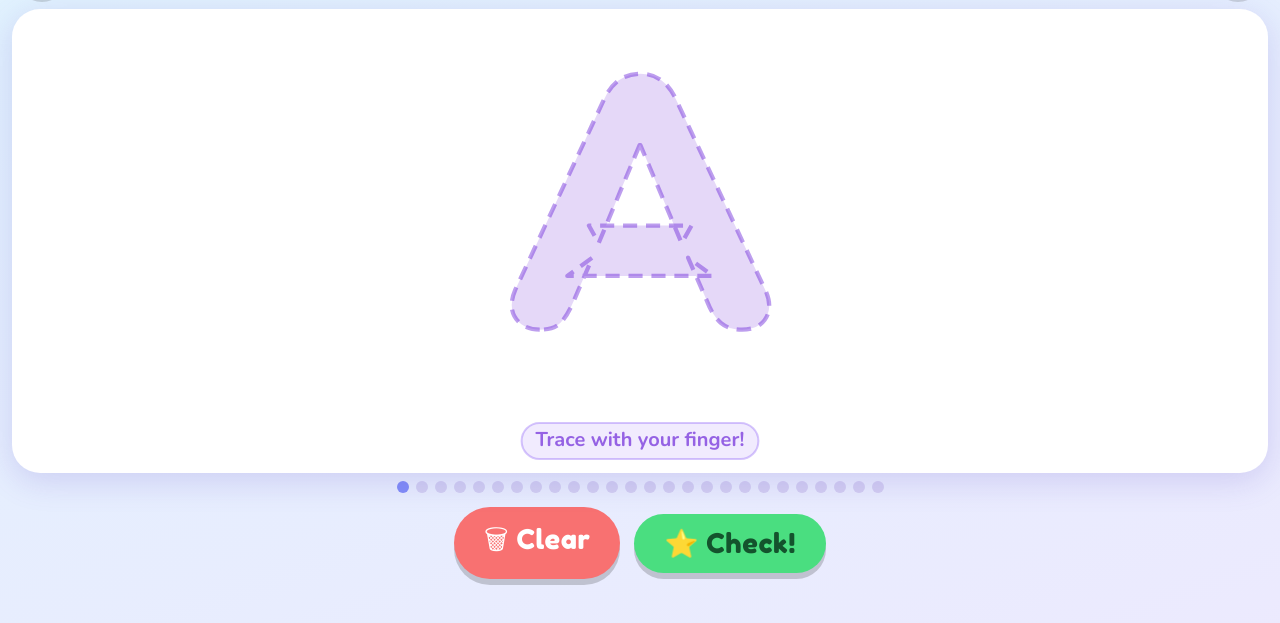
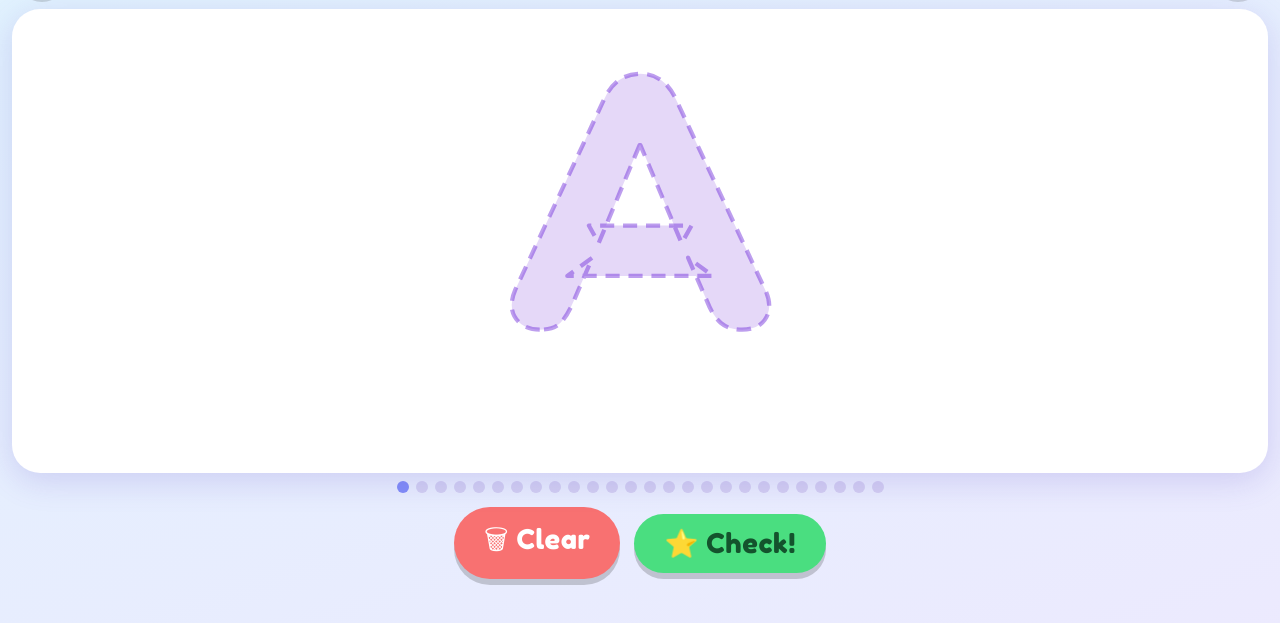
Before and after one commit to hayatnoor/kids-tracing, a website: page index.html in a window 1280 px wide. Both pictures are taken after a click on the button "🔤 Letters". Shown: the part 67-690 px from the top of the page. Drawn offline with nearby package versions, Linux system fonts and the light colour scheme.

Commit message:
Remove finger hint text and enable Apple Pencil on buttons
Co-Authored-By: Claude Sonnet 4.6 <noreply@anthropic.com>

```diff
--- a/index.html
+++ b/index.html
@@ -68,6 +68,7 @@
       border-radius: 999px;
       cursor: pointer;
       -webkit-tap-highlight-color: transparent;
+      touch-action: manipulation;
       transition: transform 80ms, box-shadow 80ms;
       white-space: nowrap;
       letter-spacing: 0.02em;
@@ -402,34 +403,6 @@ function renderGuide() {
   guideCtx.setLineDash([fs * 0.04, fs * 0.025]);
   guideCtx.strokeText(char, W / 2, H / 2);
   guideCtx.setLineDash([]);
-
-  // Instruction badge
-  drawHint(guideCtx, W, H);
-}
-
-function drawHint(ctx, W, H) {
-  const txt    = 'Trace with your finger!';
-  const pad    = 14, r = 18;
-  ctx.font     = `bold ${clamp(14, W * 0.035, 20)}px Nunito, sans-serif`;
-  const tw     = ctx.measureText(txt).width;
-  const bw     = tw + pad * 2;
-  const bh     = r * 2;
-  const bx     = (W - bw) / 2;
-  const by     = H - bh - 14;
-
-  ctx.beginPath();
-  ctx.roundRect(bx, by, bw, bh, r);
-  ctx.fillStyle = 'rgba(139,92,246,0.12)';
-  ctx.fill();
-  ctx.strokeStyle = 'rgba(139,92,246,0.35)';
-  ctx.lineWidth = 2;
-  ctx.setLineDash([]);
-  ctx.stroke();
-
-  ctx.fillStyle = 'rgba(109,40,217,0.7)';
-  ctx.textAlign = 'center';
-  ctx.textBaseline = 'middle';
-  ctx.fillText(txt, W / 2, by + r);
 }
 
 function clamp(min, val, max) { return Math.max(min, Math.min(max, val)); }
```
